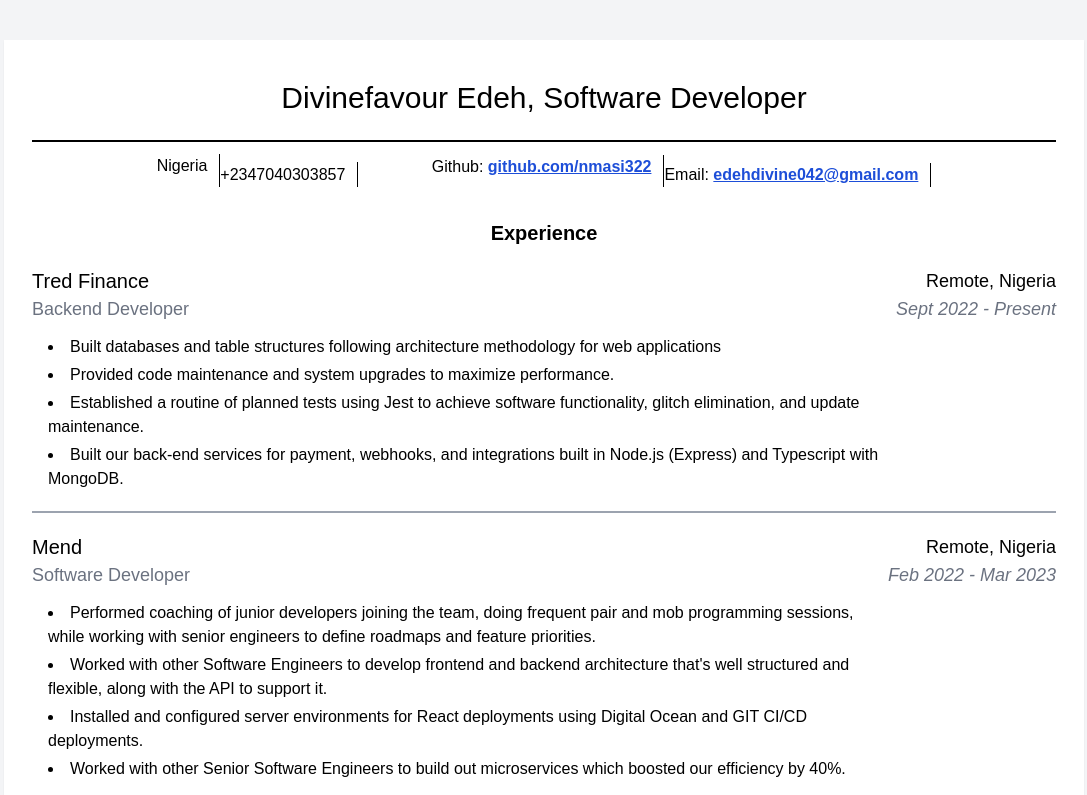
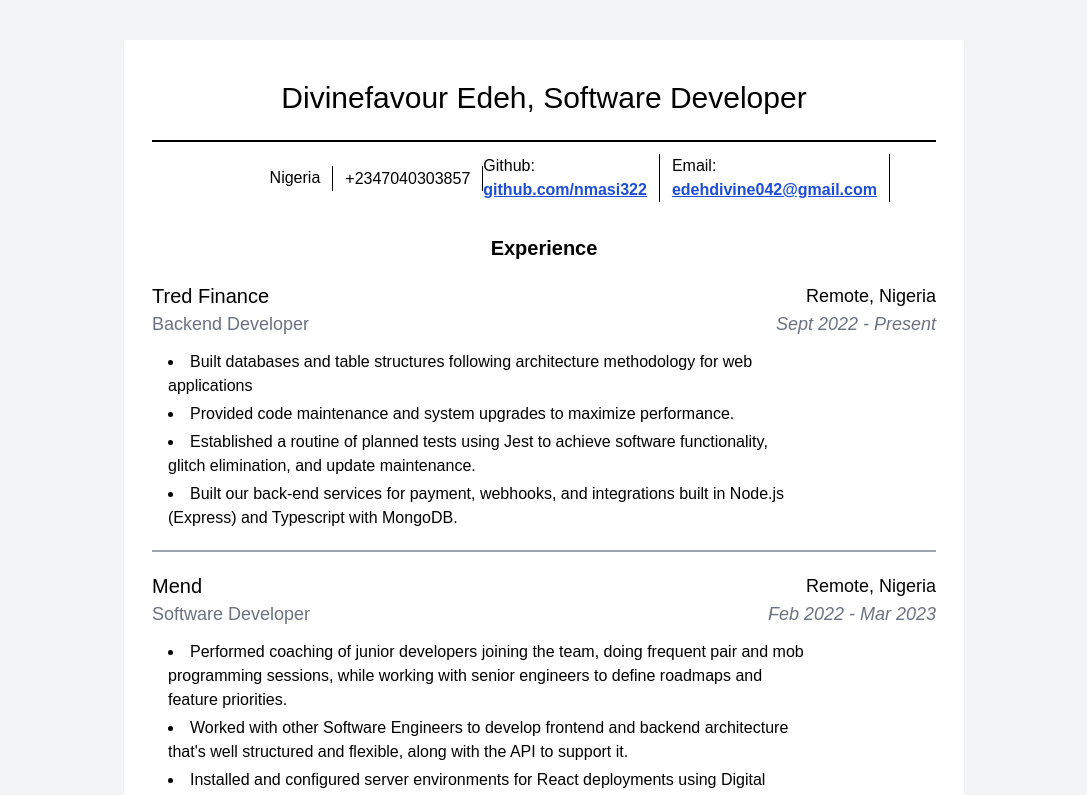
Before and after one commit to nmasi322/resume, a React (Vite) app: page / in a window 1280 px wide. Shown: the top 795 px of the page, without its empty margins (96-1183 px from the left). Built offline with nearby package versions, Linux system fonts and the light colour scheme; a web font is replaced by a local one.

Commit message:
fix: aligned the file on desktop screens

```diff
--- a/src/pages/index.tsx
+++ b/src/pages/index.tsx
@@ -6,7 +6,7 @@
   return (
     <div className="">
       <div className="bg-gray-100 p-5 md:p-10 min-h-screen">
-        <div className="bg-white shadow-sm py-10 px-7 max-md:w-full lg:w-[90%] mx-auto">
+        <div className="bg-white shadow-sm py-10 px-7 max-md:w-full xl:w-[70%] lg:w-[90%] mx-auto">
           <div className="text-center pb-6 border-b-2 border-black">
             <h1 className="text-xl md:text-3xl">
               Divinefavour Edeh, Software Developer
@@ -15,13 +15,13 @@
 
           {/* CONTACT INFORMATION  */}
           <div>
-            <div className="lg:w-[90%] lg:mx-auto max-lg:justify-between xs:flex items-center lg:justify-evenly font-normal my-3">
-              <div className="lg:flex max-xs:mt-2 space-y-2">
+            <div className="lg:w-[90%] xl:w-[70%] lg:mx-auto max-lg:justify-between xs:flex items-center lg:justify-evenly font-normal my-3">
+              <div className="lg:flex max-xs:mt-2 max-xs:space-y-2">
                 <div className="lg:border-r border-black pr-3">
                   <h2>Nigeria</h2>
                 </div>
 
-                <div className="lg:border-r border-black pr-3">
+                <div className="lg:border-r border-black px-3">
                   <a
                     className="text-black no-underline font-normal"
                     href="tel:+2347040303857"
@@ -30,7 +30,7 @@
                   </a>
                 </div>
               </div>
-              <div className="lg:flex max-xs:text-left max-lg:text-right max-xs:mt-2 space-y-2">
+              <div className="lg:flex items-center max-xs:text-left max-lg:text-right max-xs:mt-2 max-xs:space-y-2">
                 <div className="lg:border-r border-black pr-3">
                   <h2>
                     Github:{" "}
@@ -40,7 +40,7 @@
                   </h2>
                 </div>
 
-                <div className="lg:border-r border-black pr-3">
+                <div className="lg:border-r border-black px-3">
                   <h2>
                     Email:{" "}
                     <a href="mailto:edehdivine042@gmail.com">
```
